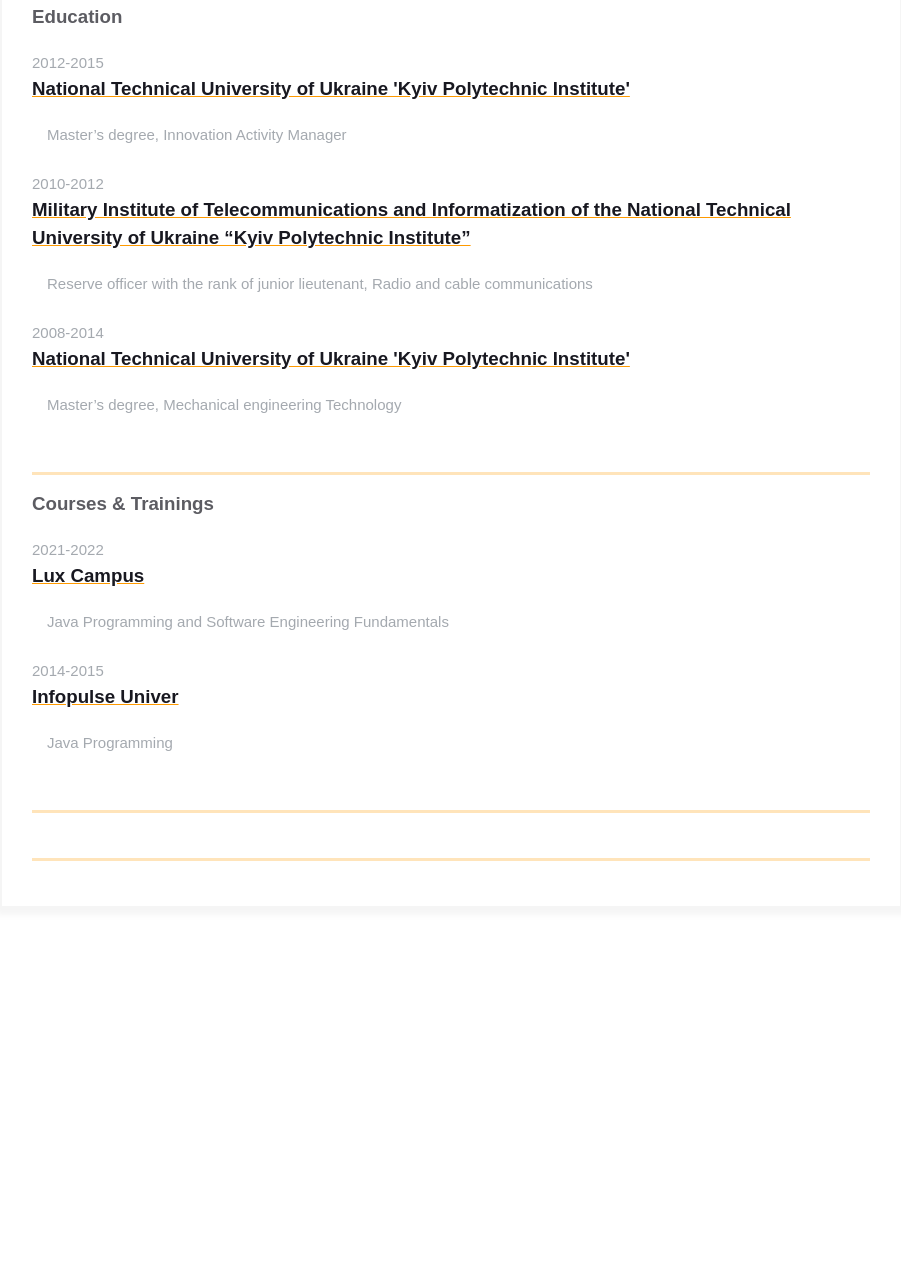
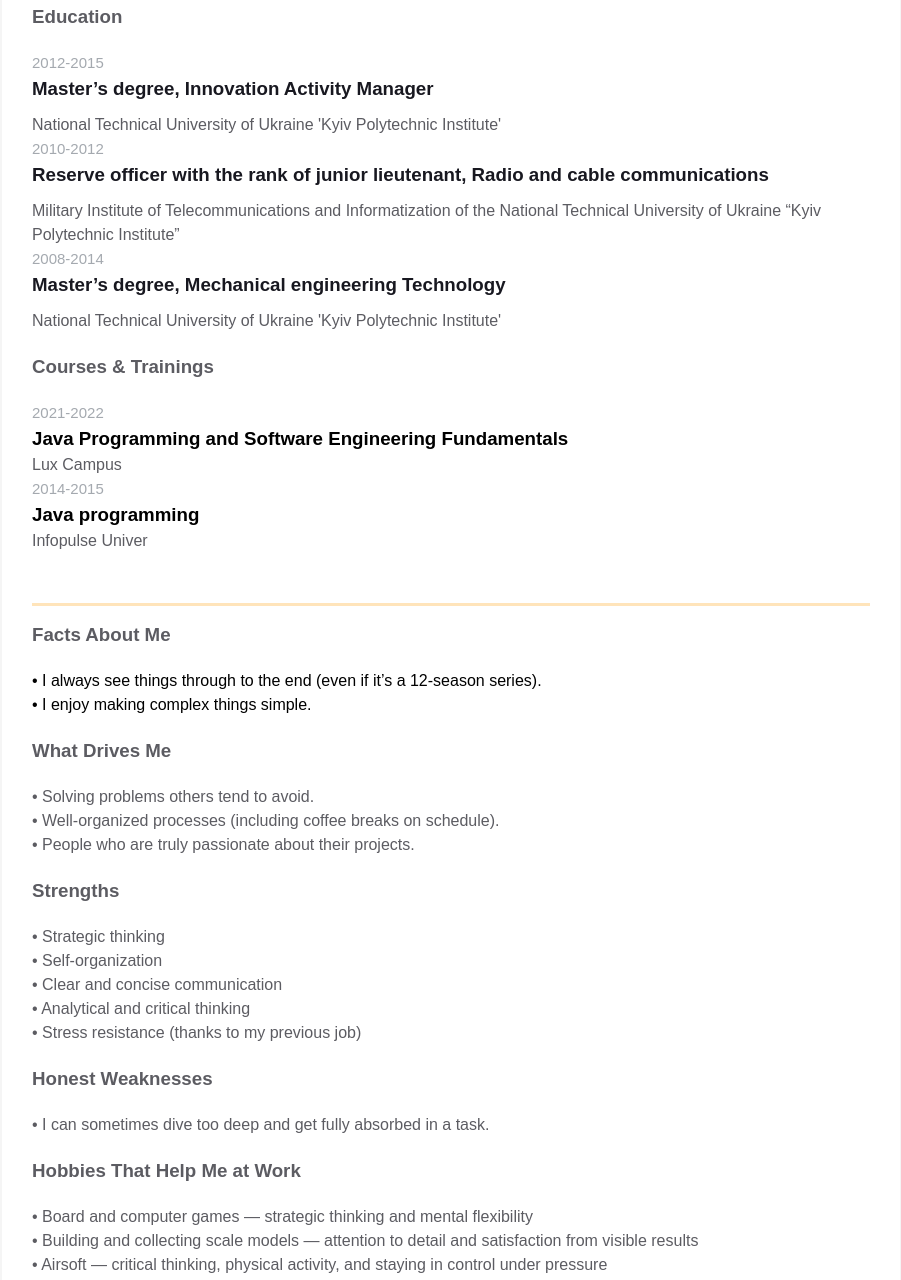
Before and after one commit to Poryvai/homepage, a plain HTML site: page index.html in a window 1280 px wide. Shown: the part 1335-2615 px from the top of the page, without its empty margins (189-1090 px from the left). Before the commit the page ends 2292 px from the top, so only its background shows below. Drawn offline with Linux system fonts and the light colour scheme.

Commit message:
Correction: Moved the information about education and completed courses to the 'Additional Information' section, as well as added facts about me.

```diff
--- a/index.html
+++ b/index.html
@@ -212,84 +212,87 @@
                 </div>
             </div>
         </div>
-        <!-- Education block -->
+
+        <!-- Additional Info Block -->
         <div class="container">
             <div class="resume__block">
-                <div class="main-info fh">
-                    <div class="experiences">
-                        <h3 class="experiences__header">Education</h3>
-
-                        <div class="experiences__company">
-                            <div class="experiences__company-header">
-                                <span class="experiences__company-header-durability">2012-2015</span>
-                                <h3 class="experiences__company-header-name">National Technical University of Ukraine 'Kyiv Polytechnic Institute'</h3>
+                <div class="additional-info fv">
+                    <div class="additional-info__education">
+                        <h3 class="additional-info__education-header">Education</h3>
+                            <div class="additional-info__education-university">
+                                <span class="additional-info__education-university-durability">2012-2015</span>
+                                <h3 class="additional-info__education-university-speciality">Master’s degree, Innovation Activity Manager</h3>
+                                <p class="additional-info__education-university-name">National Technical University of Ukraine 'Kyiv Polytechnic Institute'</p>
                             </div>
-                            <div class="experiences__company-project">
-                                <span class="experiences__company-project-role">Master’s degree, Innovation Activity Manager</span>
+                            <div class="additional-info__education-university">
+                                <span class="additional-info__education-university-durability">2010-2012</span>
+                                <h3 class="additional-info__education-university-speciality">Reserve officer with the rank of junior lieutenant, Radio and cable communications</h3>
+                                <p class="additional-info__education-university-name">Military Institute of Telecommunications and Informatization of the National Technical University of Ukraine “Kyiv Polytechnic Institute”</p>
+                            </div>
+                            <div class="additional-info__education-university">
+                                <span class="additional-info__education-university-durability">2008-2014</span>
+                                <h3 class="additional-info__education-university-speciality">Master’s degree, Mechanical engineering Technology</h3>
+                                <p class="additional-info__education-university-name">National Technical University of Ukraine 'Kyiv Polytechnic Institute'</p>
                             </div>
                     </div>
 
-                        <div class="experiences__company">
-                            <div class="experiences__company-header">
-                                <span class="experiences__company-header-durability">2010-2012</span>
-                                <h3 class="experiences__company-header-name">Military Institute of Telecommunications and Informatization of the National Technical University of Ukraine “Kyiv Polytechnic Institute”</h3>
+                    <div class="additional-info__education">
+                        <h3 class="additional-info__education-header">Courses & Trainings</h3>
+                            <div class="additional-info__education-university">
+                                <span class="additional-info__education-university-durability">2021-2022</span>
+                                <h3 class="aadditional-info__education-university-speciality">Java Programming and Software Engineering Fundamentals</h3>
+                                <p class="additional-info__education-university-name">Lux Campus</p>
                             </div>
-                            <div class="experiences__company-project">
-                                <span class="experiences__company-project-role">Reserve officer with the rank of junior lieutenant, Radio and cable communications</span>
-                            </div>
-                        </div>
-
-                        <div class="experiences__company">
-                            <div class="experiences__company-header">
-                                <span class="experiences__company-header-durability">2008-2014</span>
-                                <h3 class="experiences__company-header-name">National Technical University of Ukraine 'Kyiv Polytechnic Institute'</h3>
-                            </div>
-                            <div class="experiences__company-project">
-                                <span class="experiences__company-project-role">Master’s degree, Mechanical engineering Technology</span>
-                            </div>
+                            <div class="additional-info__education-university">
+                                <span class="additional-info__education-university-durability">2014-2015</span>
+                                <h3 class="aadditional-info__education-university-speciality">Java programming</h3>
+                                <p class="additional-info__education-university-name">Infopulse Univer</p>
                             </div>
                     </div>
                 </div>
             </div>
         </div>
 
-        <!-- Courses & Trainings block -->
         <div class="container">
             <div class="resume__block">
-                <div class="main-info fh">
-                    <div class="experiences">
-                        <h3 class="experiences__header">Courses & Trainings</h3>
-
-                        <div class="experiences__company">
-                            <div class="experiences__company-header">
-                                <span class="experiences__company-header-durability">2021-2022</span>
-                                <h3 class="experiences__company-header-name">Lux Campus</h3>
-                            </div>
-                            <div class="experiences__company-project">
-                                <span class="experiences__company-project-role">Java Programming and Software Engineering Fundamentals</span>
-                            </div>
+                <div class="additional-info fv">
+                    <div class="additional-info__education">
+                        <h3 class="additional-info__education-header">Facts About Me</h3>
+                        <p class="additional-info__education-university">• I always see things through to the end (even if it’s a 12-season series).</p>
+                        <p class="additional-info__education-university">• I enjoy making complex things simple.</p>
                     </div>
 
-                        <div class="experiences__company">
-                            <div class="experiences__company-header">
-                                <span class="experiences__company-header-durability">2014-2015</span>
-                                <h3 class="experiences__company-header-name">Infopulse Univer</h3>
+                    <div class="additional-info__languages">
+                        <h3 class="additional-info__languages-header">What Drives Me</h3>
+                        <p class="additional-info__languages-item">• Solving problems others tend to avoid.</p>
+                        <p class="additional-info__languages-item">• Well-organized processes (including coffee breaks on schedule).</p>
+                        <p class="additional-info__languages-item">• People who are truly passionate about their projects.</p>
                     </div>
-                            <div class="experiences__company-project">
-                                <span class="experiences__company-project-role">Java Programming</span>
+
+                    <div class="additional-info__languages">
+                        <h3 class="additional-info__languages-header">Strengths</h3>
+                        <p class="additional-info__languages-item">• Strategic thinking</p>
+                        <p class="additional-info__languages-item">• Self-organization</p>
+                        <p class="additional-info__languages-item">• Clear and concise communication</p>
+                        <p class="additional-info__languages-item">• Analytical and critical thinking</p>
+                        <p class="additional-info__languages-item">• Stress resistance (thanks to my previous job)</p>
                     </div>
+
+                    <div class="additional-info__languages">
+                        <h3 class="additional-info__languages-header">Honest Weaknesses</h3>
+                        <p class="additional-info__languages-item">• I can sometimes dive too deep and get fully absorbed in a task.</p>
                     </div>
+
+                    <div class="additional-info__languages">
+                        <h3 class="additional-info__languages-header">Hobbies That Help Me at Work</h3>
+                        <p class="additional-info__languages-item">• Board and computer games — strategic thinking and mental flexibility</p>
+                        <p class="additional-info__languages-item">• Building and collecting scale models — attention to detail and satisfaction from visible results</p>
+                        <p class="additional-info__languages-item">• Airsoft — critical thinking, physical activity, and staying in control under pressure</p>
                     </div>
                 </div>
             </div>
         </div>
 
-        <!-- Additional Info Block -->
-        <div class="container">
-            <div class="resume__block">
-                <div class="additional-info fv"></div>
-            </div>
-        </div>
     </div>
 </main>
 </body>
```
Lines whose indentation alone changed are shown as unchanged.
